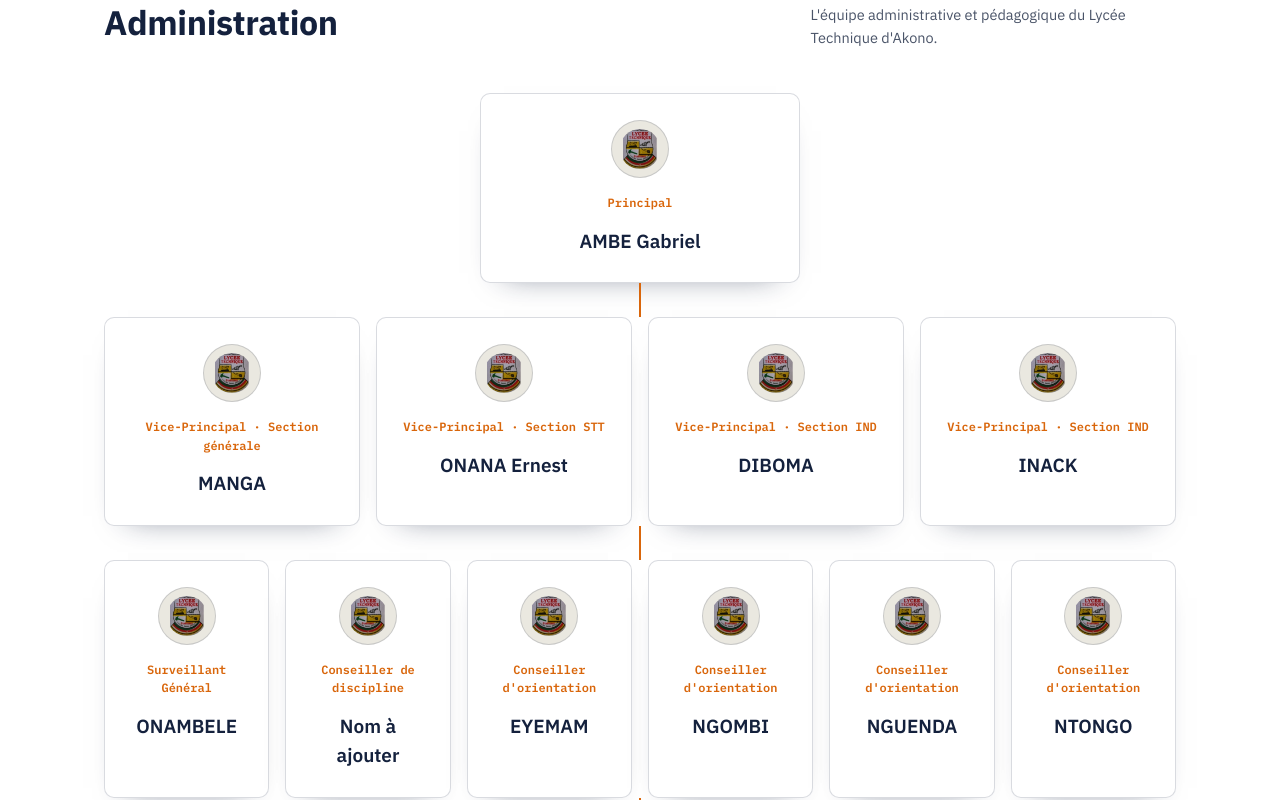
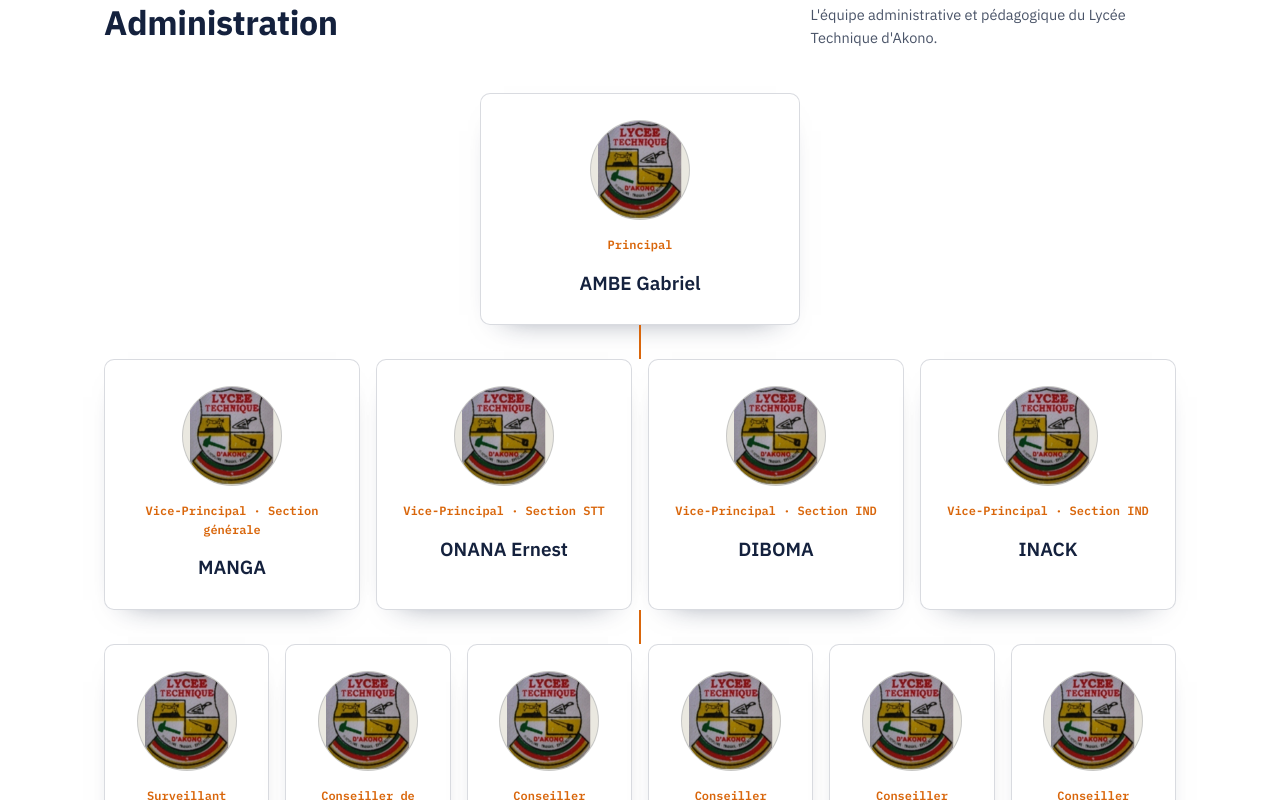
Before and after one commit to miltonHenschel/lt-akono, a React (Vite) app: page / in a window 1280 px wide. Shown: the part 2620-3420 px from the top of the page. Built offline with nearby package versions, Linux system fonts and the light colour scheme.

Commit message:
adjusted image width and height

```diff
--- a/src/App.jsx
+++ b/src/App.jsx
@@ -2,6 +2,7 @@ import { useState, useEffect, useRef } from "react";
 import "./index.css";
 import logoUrl from "./assets/logo.png";
 import heroAssemblyUrl from "./assets/hero-assembly.jpg";
+import hodInfoUrl from "./assets/hod-info.jpg";
 
 function App() {
   const rootRef = useRef(null);
@@ -131,7 +132,7 @@ function App() {
         { name: "Français", image: logoUrl, head: "MEBENGA", teachers: ["MBIA NOAH"] },
         { name: "Histoire-Géographie-ECM-Philosophie", image: logoUrl, head: "ESSONO", teachers: ["ABAH ACHILLE", "ETEME", "MANGA"] },
         { name: "Hygiène-Biologie", image: logoUrl, head: "TETKA", teachers: [] },
-        { name: "Informatique", image: logoUrl, head: "NKETCHOGUE", teachers: ["OKA"] },
+        { name: "Informatique", image: hodInfoUrl, head: "NKETCHOGUE", teachers: ["OKA"] },
         { name: "Mathématiques", image: logoUrl, head: "NGONO ONDOA", teachers: ["DIFFO", "FOKOUE"] },
         { name: "Physique-Chimie", image: logoUrl, head: "NGOLI", teachers: ["AGHA", "NDENGUE", "NZOUETCHOU", "YOMI"] },
       ],
--- a/src/index.css
+++ b/src/index.css
@@ -386,13 +386,12 @@
     box-shadow: 0 18px 34px -22px rgba(20,33,61,0.65);
   }
   .administrator-photo {
-    width: 58px;
-    height: 58px;
+    width: 100px;
+    height: 100px;
     object-fit: contain;
     border: 1px solid var(--line);
     border-radius: 50%;
     background: var(--surface-2);
-    padding: 8px;
     margin-bottom: 16px;
   }
   .administrator-role { font-family: 'IBM Plex Mono', monospace; font-size: 12px; color: var(--accent); font-weight: 600; margin-bottom: 14px; }
```
